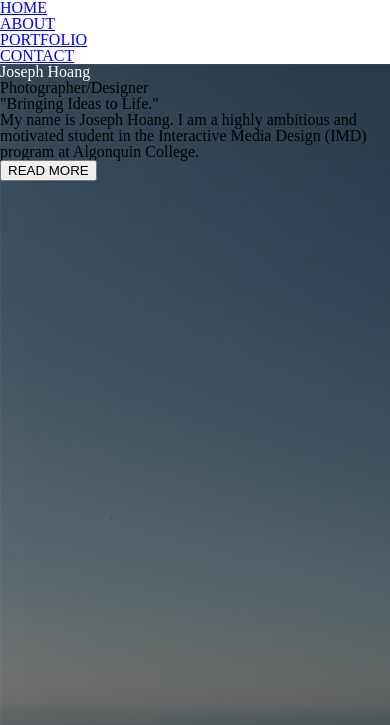
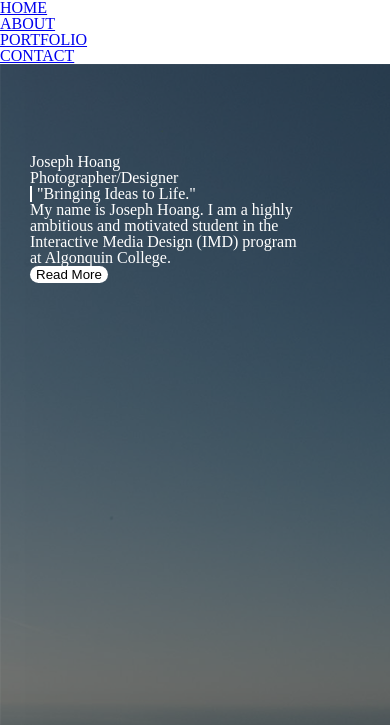
Before and after one commit to hoan0109/portfolio, a plain HTML site: page index.html in a window 390 px wide. Shown: the part 103-828 px from the top of the page. Drawn offline with Linux system fonts and the light colour scheme.

Commit message:
home text

```diff
--- a/css/styles.css
+++ b/css/styles.css
@@ -51,6 +51,13 @@ table {
 
 /* ====== END OF CSS RESET ====== */
 
+.readmore-button {
+    background-color: white;
+    border: none;
+    border-radius: 25px;
+    text-align: center;
+}
+
 /* ====== MOBILE CSS ====== */
 
 @media screen and (max-width: 600px) {
@@ -62,6 +69,28 @@ table {
 
     .main-title {
         color: white;
+    }
+
+    .subtitle {
+        color: white;
+    }
+
+    .quote {
+        color: white;
+        border-left: 2px solid white;
+        padding-left: 5px;
+    }
+
+    .home-info {
+        color: white;
+        width: 280px;
+    }
+
+    .home-text-section {
+        padding-top: 90px;
+        padding-left: 30px;
+        padding-right: 30px;
+        margin: 0 auto;
     }
 
 }
--- a/index.html
+++ b/index.html
@@ -21,6 +21,8 @@
         </nav>
     </header>
     <main>
+        <!-- Targets the text on home page -->
+        <section class="home-text-section">
             <!-- Main Title-->
             <h2 class="main-title">
                 Joseph Hoang
@@ -31,13 +33,14 @@
             <p class="quote">
                 "Bringing Ideas to Life."
             </p>
-        <p>
+            <p class="home-info">
                 My name is Joseph Hoang. I am a highly ambitious and motivated student in the Interactive Media Design (IMD) program at Algonquin College.
             </p>
             <!-- Read More Button -->
             <div class="button">
-            <button class="readmore-button" type="button"> READ MORE</button>
+                <button class="readmore-button" type="button"> Read More</button>
             </div>
+        </section>
     </main>
     <footer>
         <!-- Copyright -->
```
Lines whose indentation alone changed are shown as unchanged.
